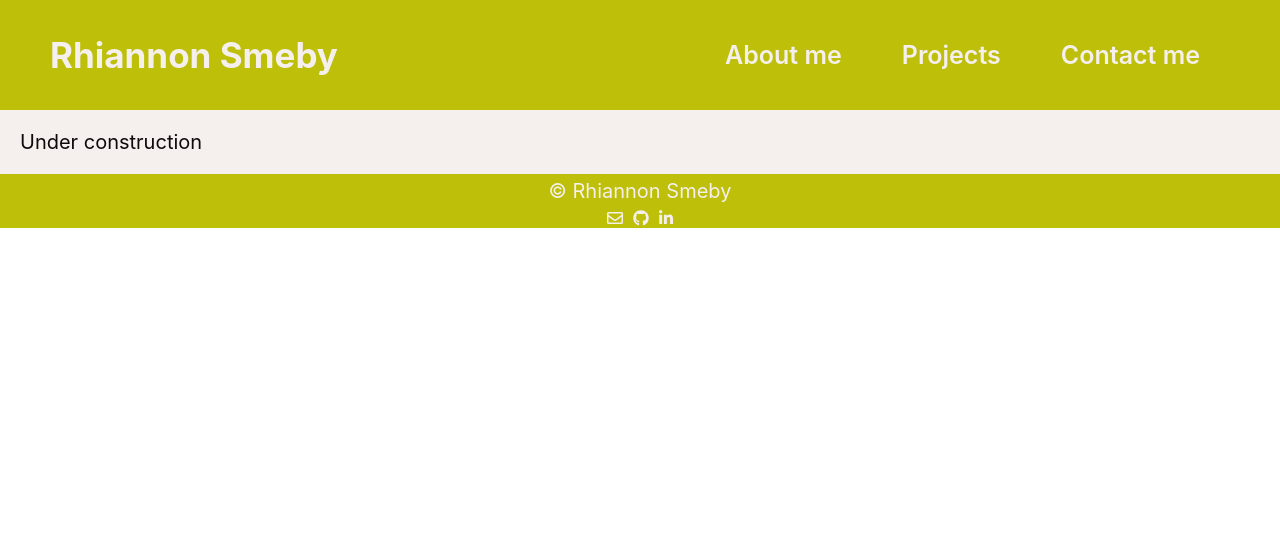
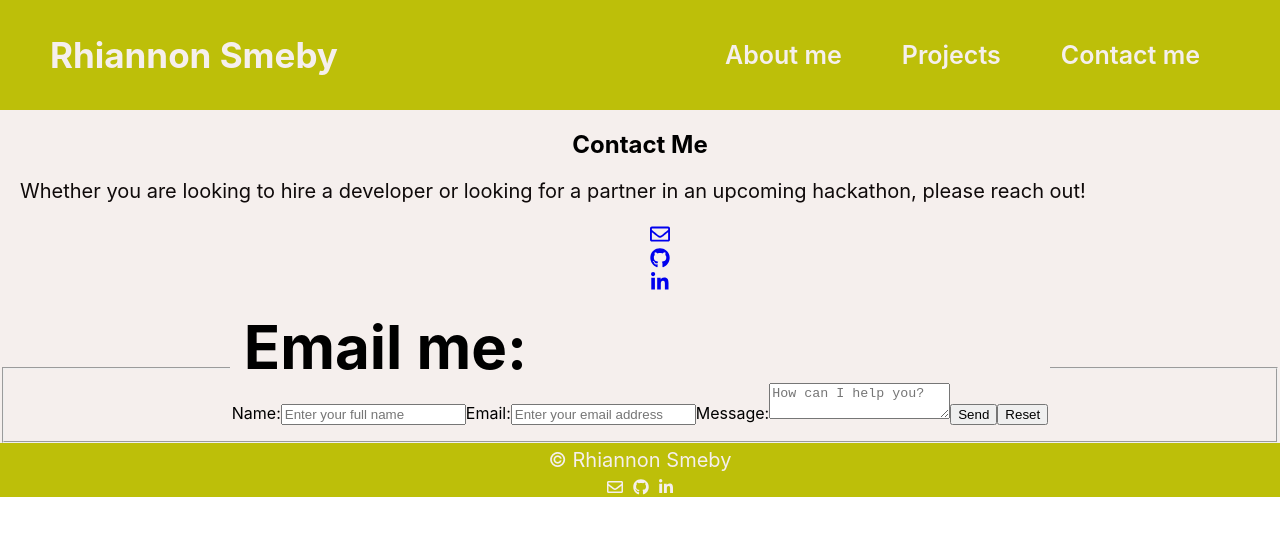
Before and after one commit to rhiannonsmeby/rhiannon-smeby, a React (Create React App) app: page /contact-me in a window 1280 px wide. Shown: the top 536 px of the page. Built offline with nearby package versions, Linux system fonts and the light colour scheme.

Commit message:
began contact route

```diff
--- a/src/routes/ContactPage/ContactPage.js
+++ b/src/routes/ContactPage/ContactPage.js
@@ -1,7 +1,39 @@
 import React from 'react'
+import { FontAwesomeIcon } from '@fortawesome/react-fontawesome'
+import { faGithub, faLinkedinIn } from '@fortawesome/free-brands-svg-icons'
+import { faEnvelope } from '@fortawesome/free-regular-svg-icons'
 
 export default function ContactPage() {
     return (
-        <p>Under construction</p>
+        <section>
+            <div className="contact">
+                <div className="contact-icons">
+                    <h1>Contact Me</h1>
+                        <p>Whether you are looking to hire a developer or looking for a partner in an upcoming hackathon, please reach out!</p>
+                            <ul>
+                                <li className="icon"><a href={"mailto:smebyrhi@gmail.com"} target={"_blank"} rel={'noreferrer'}><FontAwesomeIcon icon={faEnvelope}/></a></li>
+                                <li className="icon"><a href={"https://github.com/rhiannonsmeby"} target={"_blank"} rel={'noreferrer'}><FontAwesomeIcon icon={faGithub}/></a></li>
+                                <li className="icon"><a href={"https://www.linkedin.com/in/rhiannonsmeby/"} target={"_blank"} rel={'noreferrer'}><FontAwesomeIcon icon={faLinkedinIn}/></a></li>
+                            </ul>
+                </div>
+                <div className="form">
+                    <form action="https://formspree.io/f/mvovqodp" method="POST">
+                        <fieldset>
+                            <legend>
+                                <h3>Email me:</h3>
+                                <label htmlFor="username">Name:</label>
+                                <input id="username" type="text" name="name" placeholder="Enter your full name" />
+                                <label htmlFor="email">Email:</label>
+                                <input id="email" type="text" name="_replyto" placeholder="Enter your email address" />
+                                <label htmlFor="form-message">Message:</label>
+                                <textarea id="form-message" name="message" placeholder="How can I help you?"></textarea>
+                                <button type="submit">Send</button>
+                                <button type="reset">Reset</button>
+                            </legend>
+                        </fieldset>
+                    </form>
+                </div>
+            </div>
+        </section>
     )
 }
--- a/src/routes/Homepage/Homepage.css
+++ b/src/routes/Homepage/Homepage.css
@@ -3,7 +3,7 @@ p {
 }
 
 img {
-    border-radius: 50%;
+    border-radius: 1rem;
     width: 300px;
     margin-top: 30px;
 }
@@ -80,16 +80,16 @@ p a {
         margin-bottom: 0;
     }
 
-    .introduction h2 {
+    .introduction h2, h3 {
         margin: 0;
-        margin-right: 20px;
-        font-size: 80px;
-        text-align: center;
+        margin-left: 12px;
+        text-align: left;
     }
 
     p a:hover {
         background-color: #D96C06;
         color: #F5EFED;
         padding: 10px;
+        border-radius: 1rem;
     }
 }
--- a/src/routes/Homepage/Homepage.js
+++ b/src/routes/Homepage/Homepage.js
@@ -19,7 +19,7 @@ export default function Homepage() {
                 <p>
                     I enjoy programming JavaScript applications and as a former
                     political science major and lifetime student of the social sciences, I
-                    am passionate about creating web apps that make life easier and better.
+                    am passionate about creating web apps that make life easier and more enjoyable.
                 </p>
                 <p>
                     Take a look at my website and feel free to <a href={`mailto:smebyrhi@gmail.com`} target={`_blank`}>contact me</a>!
@@ -31,12 +31,12 @@ export default function Homepage() {
                 <p>
                     After graduating college, I began working as a development coordinator
                     at a local nonprofit. I got to design and regularly update the
-                    organization's website, create marketing copy for social media, and
+                    organization's website, create marketing copy for social media, lead donor communications, and
                     write grants. While I was there, I quickly realized the value
                     (and fun!) in coding.
                 </p>
                 <p>
-                    Lately, I have been immersed in a full-time Software Engingineering
+                    Lately, I have been immersed in a full-time Software Engineering
                     certificate program where I learned HTML, CSS, JavaScript, and associated
                     frontend and backend languages and libraries.
                 </p>
```
